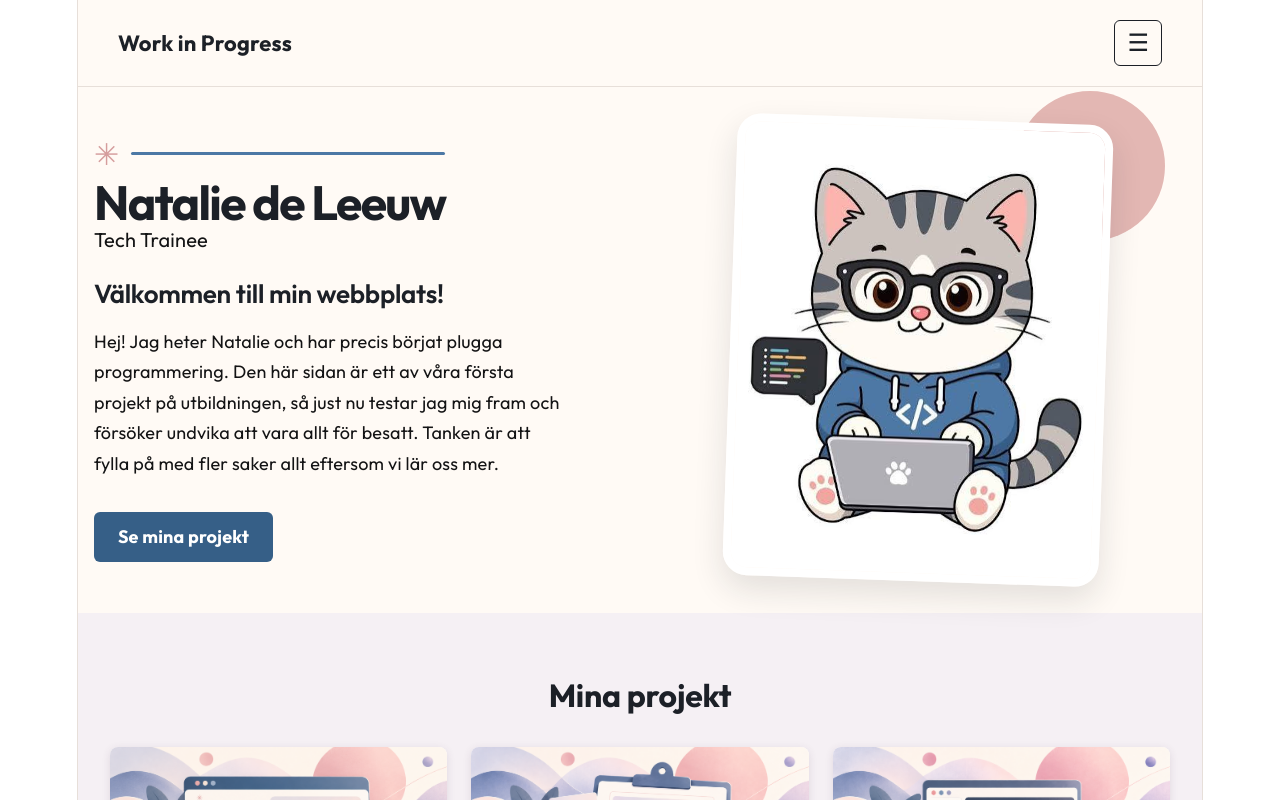
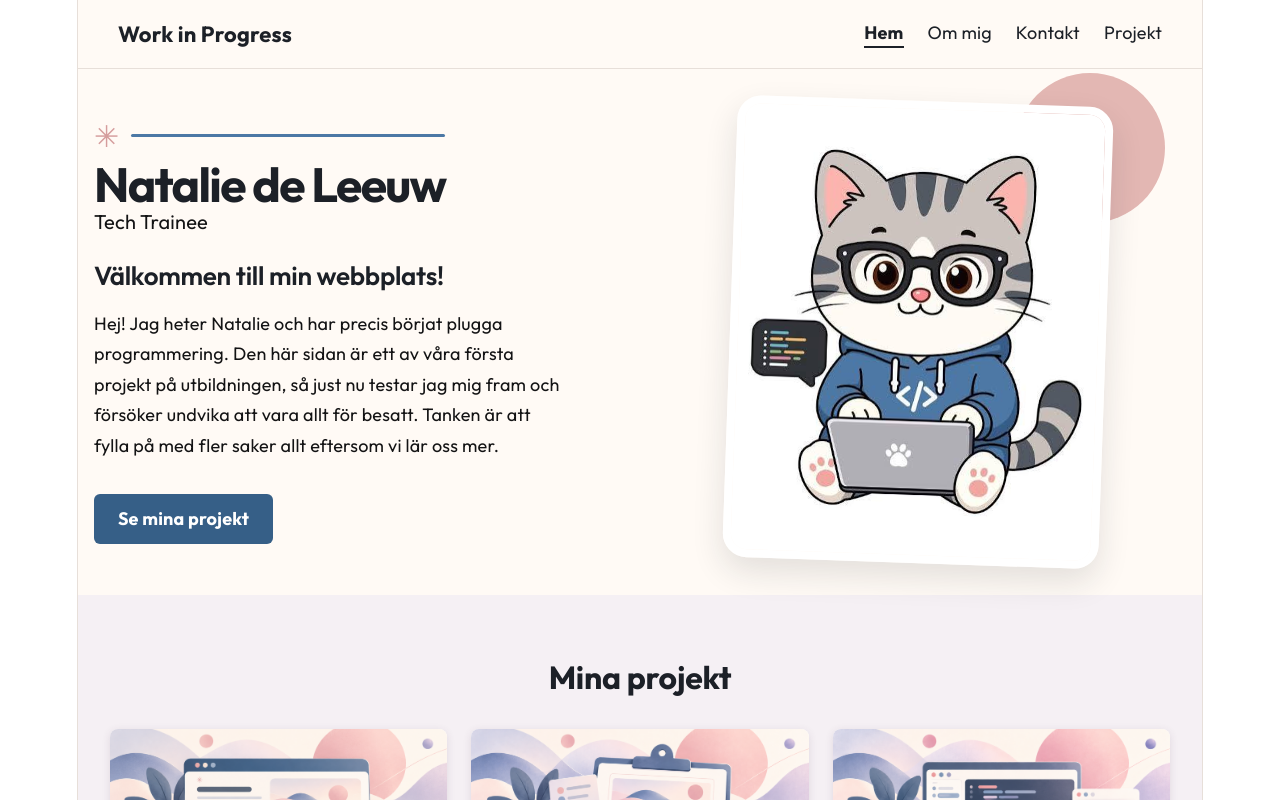
Before and after one commit to nataliedeleeuw/min-sida-experiment, a React (Vite) app: page / in a window 1280 px wide. Shown: the top 800 px of the page. Built offline with nearby package versions, Linux system fonts and the light colour scheme.

Commit message:
https://github.com/nataliedeleeuw/min-sida-experiment

```diff
--- a/src/components/Navbar.css
+++ b/src/components/Navbar.css
@@ -80,27 +80,3 @@
     padding: 14px 32px;
   }
 }
-
-  .meny-knapp {
-    display: block;
-    background: transparent;
-    border: 1px solid currentColor;
-    border-radius: 6px;
-    padding: 8px 12px;
-    color: #1C2027;
-    font-size: 24px;
-    cursor: pointer;
-  }
-
-  .lankar {
-    display: none;
-    width: 100%;
-    flex-direction: column;
-    align-items: flex-start;
-    gap: 16px;
-    padding-top: 16px;
-  }
-
-  .lankar.oppen {
-    display: flex;
-  }
```
